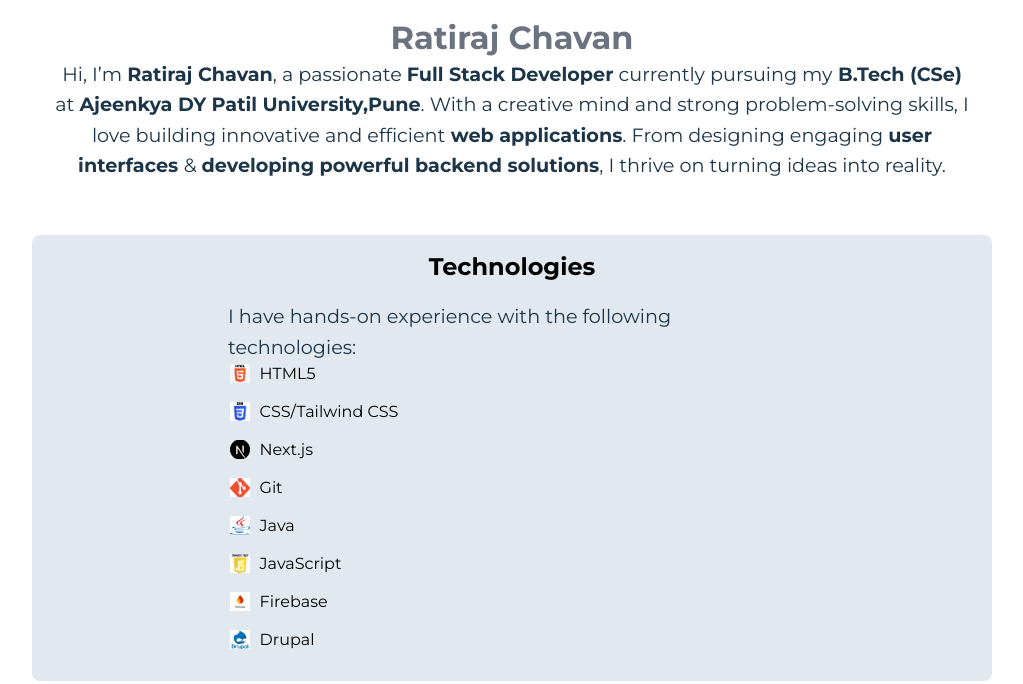
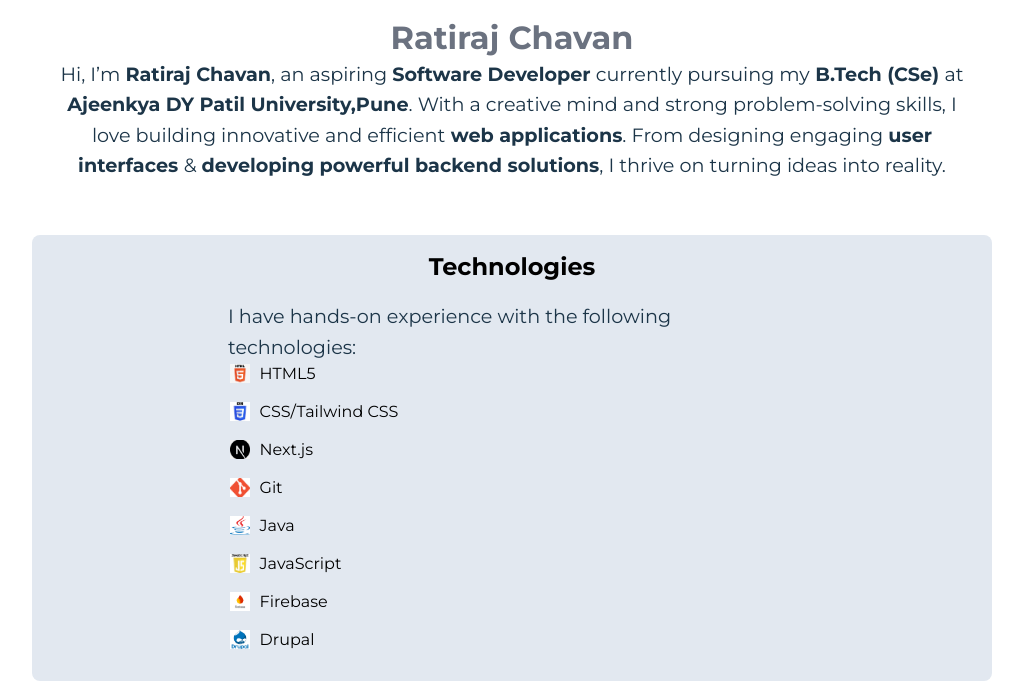
Before and after one commit to ratiraj-chavan/portfolio, a plain HTML site: page index.html in a window 1280 px wide. Shown: the part 368-1052 px from the top of the page, without its empty margins (128-1151 px from the left). Drawn offline with Linux system fonts and the light colour scheme.

Commit message:
Update index.html

```diff
--- a/index.html
+++ b/index.html
@@ -40,7 +40,7 @@
             Ratiraj Chavan
         </h1>
         <p class="text-center mt-0">
-            Hi, I’m <strong>Ratiraj Chavan</strong>, a passionate <strong>Full Stack Developer</strong> currently pursuing my<strong> B.Tech (CSe) </strong>at <strong>Ajeenkya DY Patil University,Pune</strong>. With a creative mind and strong problem-solving skills, I love building innovative and efficient<strong> web applications</strong>. From designing engaging <b>user interfaces </b>& <b>developing powerful backend solutions</b>, I thrive on turning ideas into reality.
+            Hi, I’m <strong>Ratiraj Chavan</strong>, an aspiring <strong>Software Developer</strong> currently pursuing my<strong> B.Tech (CSe) </strong>at <strong>Ajeenkya DY Patil University,Pune</strong>. With a creative mind and strong problem-solving skills, I love building innovative and efficient<strong> web applications</strong>. From designing engaging <b>user interfaces </b>& <b>developing powerful backend solutions</b>, I thrive on turning ideas into reality.
         </p>
     </header>
     <!-- /header -->
```
